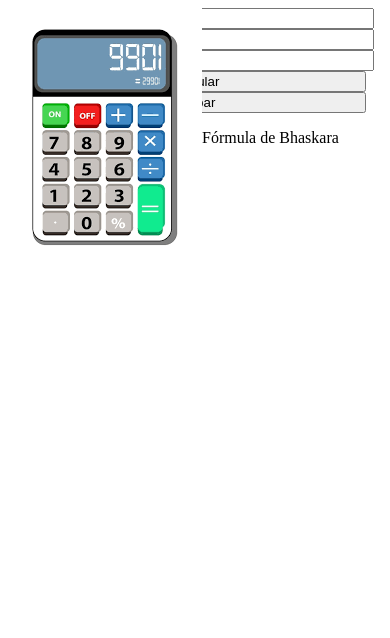
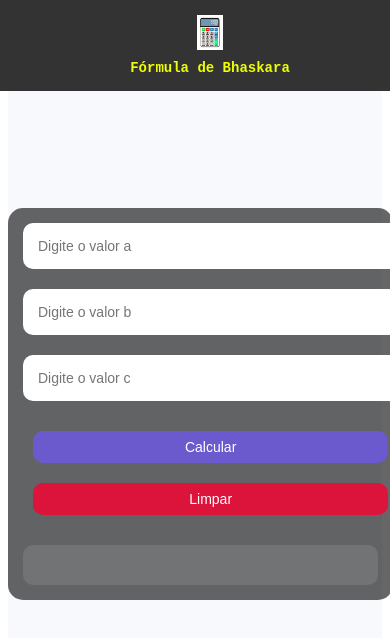
Before and after one commit to luisnegrello-dev/Calculator-x, a React (Vite) app: page / in a window 390 px wide. Shown: the top 638 px of the page. Built offline with nearby package versions, Linux system fonts and the light colour scheme.

Commit message:
Atualização

```diff
--- a/src/App.jsx
+++ b/src/App.jsx
@@ -1,7 +1,6 @@
 import React, { useState } from "react";
-import logo from "./download.png"; // sua logo
-import "./index.css";
-
+import logo from "./download.png"; // ou seu download.png
+import "./index.css"; // vamos colocar os estilos aqui
 
 function App() {
   const [a, setA] = useState("");
@@ -35,6 +34,10 @@ function App() {
       const x1 = (-coefB + Math.sqrt(delta)) / (2 * coefA);
       const x2 = (-coefB - Math.sqrt(delta)) / (2 * coefA);
       mensagem += `Raízes reais distintas:\n`;
+      mensagem += `x1 = -b + √delta / 2 * a\n\n`
+      mensagem += `x2 = -b - delta / 2 * a\n\n`
+      mensagem += `x1 = -(${coefB}) + √${delta} / 2 * ${coefA}\n\n`
+      mensagem += `x2 = -(${coefB}) - √${delta} / 2 * ${coefA}\n\n`
       mensagem += `x1 = ${x1.toFixed(2)}\n\n`;
       mensagem += `x2 = ${x2.toFixed(2)}\n\n`;
     } else if (delta === 0) {
@@ -42,7 +45,7 @@ function App() {
       mensagem += `Raiz única:\n`;
       mensagem += `x = ${x}\n`;
     } else {
-      mensagem += `Equação não possui raízes reais. `;
+      mensagem += `Equação não possui raízes reais.`;
     }
 
     setResultado(mensagem);
@@ -56,55 +59,39 @@ function App() {
   };
 
   return (
-    <div className="min-h-screen bg-gray-100 font-mono text-center pt-24">
-      {/* Navbar */}
-      <nav className="fixed top-0 left-0 w-full bg-gray-800 p-5 flex items-center gap-5 z-50">
-        <img src={logo} alt="logo" className="w-36 h-10 object-contain" />
-        <span className="text-yellow-300 font-bold text-lg">Fórmula de Bhaskara</span>
+    <div className="body">
+      <nav className="nav">
+        <img src={logo} alt="logo" className="nav-logo" />
+        <span className="nav-title">Fórmula de Bhaskara</span>
       </nav>
 
-      {/* Box */}
-      <div className="bg-black bg-opacity-60 text-white p-10 rounded-xl w-11/12 md:w-2/3 lg:w-1/2 mx-auto mt-32">
+      <div className="box">
         <input
           type="number"
           value={a}
           onChange={(e) => setA(e.target.value)}
           placeholder="Digite o valor a"
-          className="w-full p-4 rounded-lg mb-4 text-black text-lg focus:outline-none"
+          className="input"
         />
         <input
           type="number"
           value={b}
           onChange={(e) => setB(e.target.value)}
           placeholder="Digite o valor b"
-          className="w-full p-4 rounded-lg mb-4 text-black text-lg focus:outline-none"
+          className="input"
         />
         <input
           type="number"
           value={c}
           onChange={(e) => setC(e.target.value)}
           placeholder="Digite o valor c"
-          className="w-full p-4 rounded-lg mb-4 text-black text-lg focus:outline-none"
+          className="input"
         />
 
-        <div className="flex flex-col md:flex-row gap-4 justify-center">
-          <button
-            onClick={calcular}
-            className="px-6 py-2 rounded-lg bg-indigo-600 text-white hover:bg-indigo-500 transition"
-          >
-            Calcular
-          </button>
-          <button
-            onClick={limpar}
-            className="px-6 py-2 rounded-lg bg-red-600 text-white hover:bg-red-700 transition"
-          >
-            Limpar
-          </button>
-        </div>
+        <button onClick={calcular} className="button">Calcular</button>
+        <button onClick={limpar} className="button limpar">Limpar</button>
 
-        <div className="mt-6 p-4 bg-white bg-opacity-10 rounded-lg text-green-400 text-left whitespace-pre-line text-base">
-          {resultado}
-        </div>
+        <div className="resultado">{resultado}</div>
       </div>
     </div>
   );
--- a/src/index.css
+++ b/src/index.css
@@ -1,3 +1,159 @@
-@tailwind base;
-@tailwind components;
-@tailwind utilities;
+/* Estilo base (desktop) */
+.body {
+  background-color: rgb(247, 249, 252);
+  font-family: 'Courier New', Courier, monospace;
+  text-align: center;
+  margin: 0;
+  padding-top: 100px;
+  min-height: 100vh;
+}
+
+.nav {
+  background-color: #333;
+  padding: 20px 25px;
+  width: 100%;
+  position: fixed;
+  top: 0;
+  left: 0;
+  z-index: 1000;
+  display: flex;
+  align-items: center;
+  gap: 20px;
+}
+
+.nav-logo {
+  width: 140px;
+  height: 40px;
+  object-fit: contain;
+}
+
+.nav-title {
+  font-size: 20px;
+  font-weight: bold;
+  color: rgb(238, 255, 0);
+}
+
+.box {
+  background: rgba(0,0,0,0.6);
+  padding: 50px;
+  border-radius: 15px;
+  color: white;
+  width: 800px;
+  margin: 120px auto 0 auto;
+}
+
+.input {
+  padding: 20px;
+  border-radius: 10px;
+  font-size: 20px;
+  width: 90%;
+  margin-bottom: 20px;
+  border: none;
+}
+
+.button {
+  padding: 10px;
+  border: none;
+  width: 200px;
+  background-color: slateblue;
+  color: white;
+  border-radius: 10px;
+  cursor: pointer;
+  margin: 10px;
+}
+
+.button:hover {
+  background-color: cornflowerblue;
+}
+
+.button.limpar {
+  background-color: crimson;
+}
+
+.button.limpar:hover {
+  background-color: darkred;
+}
+
+.resultado {
+  margin-top: 20px;
+  padding: 20px;
+  background: rgba(255,255,255,0.1);
+  border-radius: 10px;
+  color: rgb(90, 226, 49);
+  white-space: pre-line;
+  text-align: left;
+  font-size: 18px;
+}
+
+/* Responsividade */
+
+/* Tablets */
+@media (max-width: 1024px) {
+  .box {
+    width: 90%;
+    padding: 30px;
+  }
+  .nav-title {
+    font-size: 18px;
+  }
+  .input {
+    font-size: 18px;
+  }
+  .button {
+    width: 160px;
+  }
+}
+
+/* Smartphones */
+@media (max-width: 768px) {
+  .nav {
+    flex-direction: column;
+    gap: 10px;
+    padding: 15px;
+  }
+  .nav-logo {
+    width: 120px;
+    height: 35px;
+  }
+  .nav-title {
+    font-size: 16px;
+    text-align: center;
+  }
+  .box {
+    width: 95%;
+    margin: 100px auto 0 auto;
+    padding: 20px;
+  }
+  .input {
+    font-size: 16px;
+    width: 100%;
+  }
+  .button {
+    width: 100%;
+    font-size: 16px;
+  }
+  .resultado {
+    font-size: 16px;
+  }
+}
+
+/* Telas muito pequenas */
+@media (max-width: 480px) {
+  .nav-title {
+    font-size: 14px;
+  }
+  .box {
+    padding: 15px;
+  }
+  .input {
+    font-size: 14px;
+    padding: 15px;
+  }
+  .button {
+    font-size: 14px;
+    padding: 8px;
+  }
+  .resultado {
+    font-size: 14px;
+  }
+}
```
